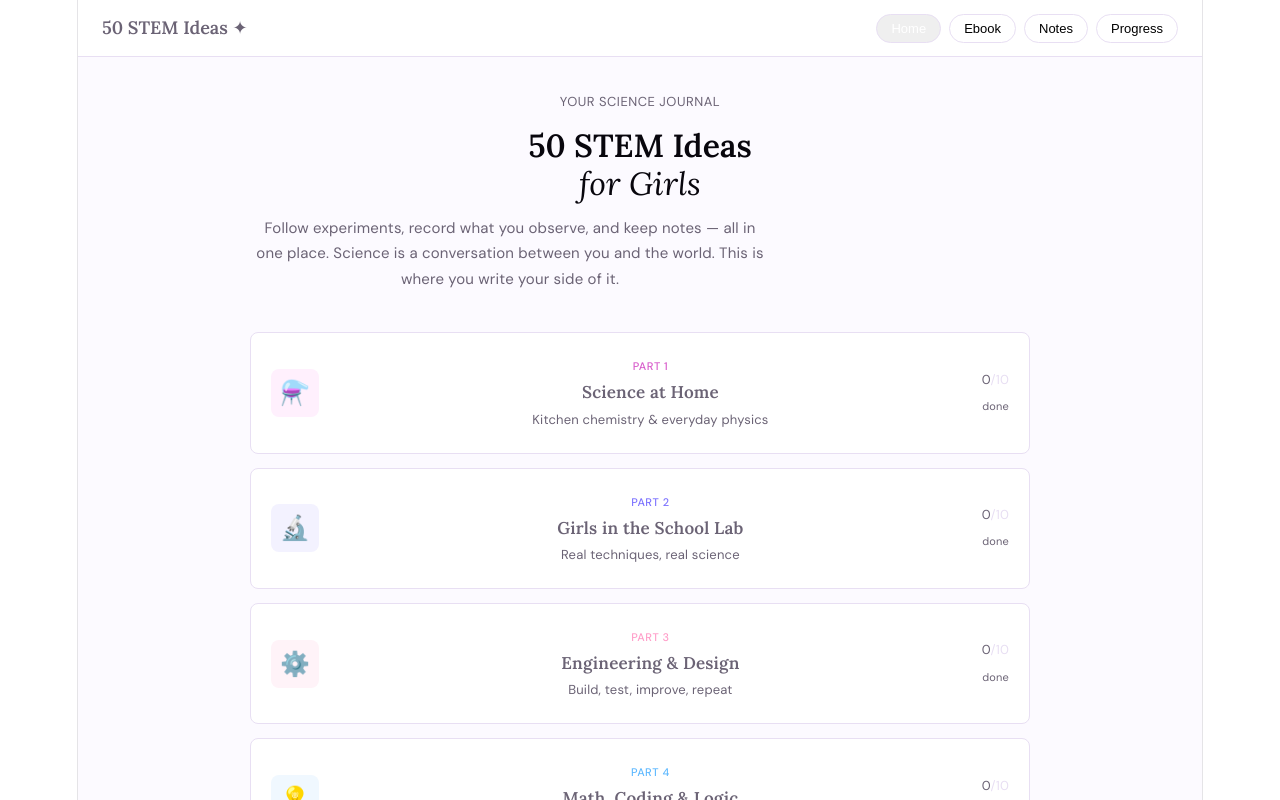
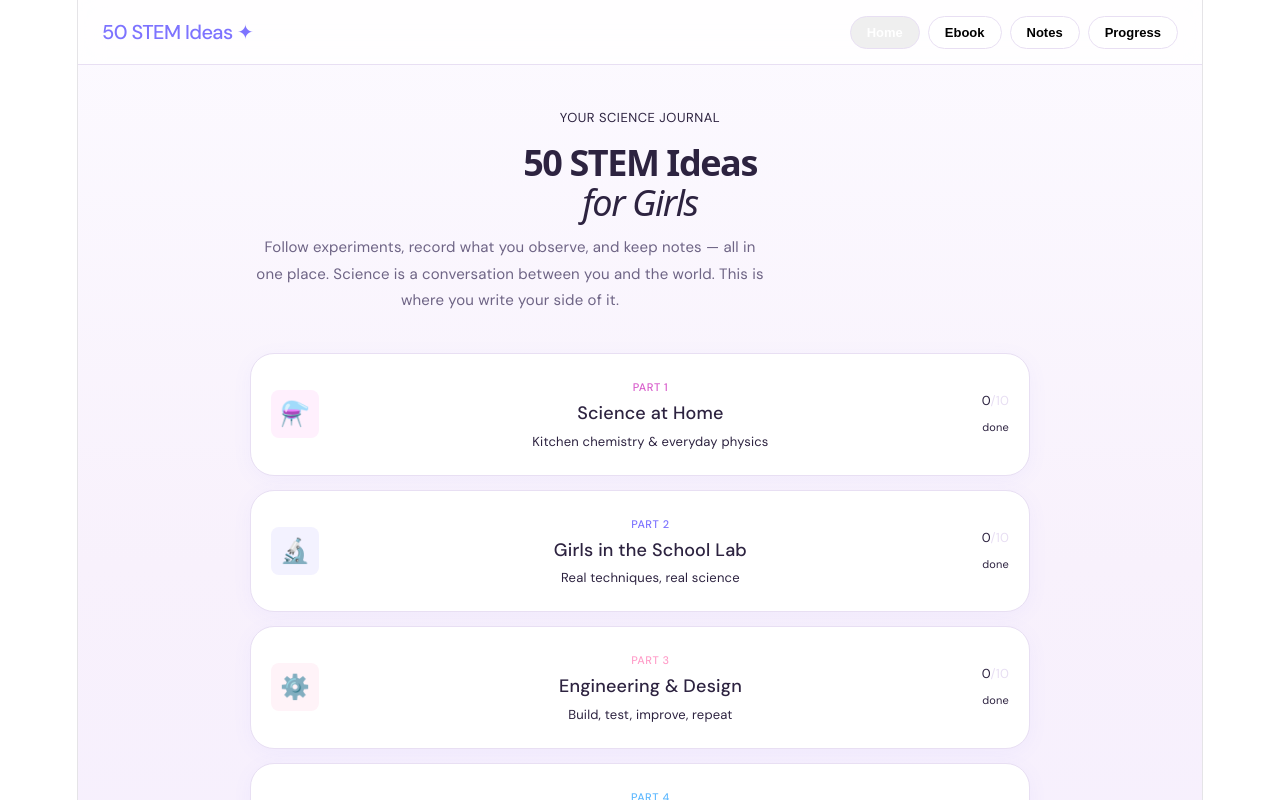
Before and after one commit to elena-ignaev/ebook-stem-her-way, a React (Vite) app: page / in a window 1280 px wide. Shown: the top 800 px of the page. Built offline with nearby package versions, Linux system fonts and the light colour scheme.

Commit message:
update color scheme

```diff
--- a/src/App.jsx
+++ b/src/App.jsx
@@ -453,35 +453,200 @@ const store = {
 
 // ─── TOKEN ALIASES ────────────────────────────────────────────────────────────
 const C = {
-  bg: T.cream, card: T.white, border: T.border,
-  brown: T.brown, brownMid: T.brownMid, brownLight: T.brownLight,
-  amber: T.amber, amberHover: T.amberDark,
-  sage: T.p2, coral: T.p1, blue: T.p4, green: T.p5,
-  tag: "#F3E8DC", tagText: T.brownMid,
+  bg: "#FCFAFF",
+  surface: "#F7F3FC",
+  card: "#FFFFFF",
+
+  border: "#E8DFF3",
+
+  text: "#2D2340",
+  textSecondary: "#6E6485",
+  textMuted: "#9E95B3",
+
+  primary: "#D85CCB",
+  primaryDark: "#B84AC2",
+
+  secondary: "#7D73FF",
+  secondaryDark: "#5F55E8",
+
+  accent: "#FF9EC9",
+
+  tag: "#F4F1FF",
+  tagText: "#7D73FF",
 };
 
 // ─── SHARED STYLES ────────────────────────────────────────────────────────────
 const s = {
-  app: { fontFamily:"'DM Sans',system-ui,sans-serif", background:C.bg, minHeight:"100vh", color:C.brown },
-  nav: { background:C.card, borderBottom:`1px solid ${C.border}`, padding:"0 24px", display:"flex", alignItems:"center", justifyContent:"space-between", height:56, position:"sticky", top:0, zIndex:100 },
-  navLogo: { fontFamily:"'Lora',Georgia,serif", fontSize:18, fontWeight:600, color:C.brown, cursor:"pointer", letterSpacing:0 },
-  navBtn: { background:"none", border:`1px solid ${C.border}`, borderRadius:20, padding:"6px 14px", fontSize:13, color:C.brownMid, cursor:"pointer", transition:"all .15s" },
-  main: { maxWidth:780, margin:"0 auto", padding:"32px 20px 80px" },
-  card: { background:C.card, border:`1px solid ${C.border}`, borderRadius:8, overflow:"hidden" },
-  h1: { fontFamily:"'Lora',Georgia,serif", fontSize:32, fontWeight:600, lineHeight:1.2, margin:"0 0 8px", letterSpacing:0 },
-  h2: { fontFamily:"'Lora',Georgia,serif", fontSize:22, fontWeight:600, lineHeight:1.3, margin:"0 0 6px", letterSpacing:0 },
-  h3: { fontFamily:"'Lora',Georgia,serif", fontSize:17, fontWeight:600, lineHeight:1.3, margin:"0 0 4px" },
-  body: { fontSize:15, lineHeight:1.7, color:C.brownMid },
-  tag: { display:"inline-block", background:C.tag, color:C.tagText, fontSize:12, fontWeight:500, padding:"3px 10px", borderRadius:20, letterSpacing:"0.2px" },
-  pill: (color) => ({ display:"inline-block", background:color+"22", color, fontSize:12, fontWeight:500, padding:"3px 10px", borderRadius:20 }),
-  btn: (color=C.amber) => ({ background:color, color:"#FFF", border:"none", borderRadius:8, padding:"10px 20px", fontSize:14, fontWeight:500, cursor:"pointer", transition:"opacity .15s" }),
-  outlineBtn: { background:"none", border:`1px solid ${C.border}`, borderRadius:8, padding:"9px 18px", fontSize:14, color:C.brownMid, cursor:"pointer", transition:"all .15s" },
-  check: (done,color) => ({
-    width:22, height:22, borderRadius:6, border:`2px solid ${done?color:C.border}`,
-    background:done?color:"transparent", cursor:"pointer", flexShrink:0,
-    display:"flex", alignItems:"center", justifyContent:"center", transition:"all .2s",
+  app: {
+    fontFamily: "'DM Sans', system-ui, sans-serif",
+    background:
+      "linear-gradient(180deg,#FCFAFF 0%,#F8F1FC 45%,#F4EEFF 100%)",
+    minHeight: "100vh",
+    color: C.text,
+  },
+
+  nav: {
+    background: "rgba(255,255,255,0.8)",
+    backdropFilter: "blur(12px)",
+    borderBottom: `1px solid ${C.border}`,
+    padding: "0 24px",
+    display: "flex",
+    alignItems: "center",
+    justifyContent: "space-between",
+    height: 64,
+    position: "sticky",
+    top: 0,
+    zIndex: 100,
+  },
+
+  navLogo: {
+    fontSize: 20,
+    fontWeight: 800,
+    color: C.secondary,
+    cursor: "pointer",
+    letterSpacing: "-0.03em",
+  },
+
+  navBtn: {
+    background: "#FFF",
+    border: `1px solid ${C.border}`,
+    borderRadius: 999,
+    padding: "8px 16px",
+    fontSize: 13,
+    fontWeight: 600,
+    color: C.textSecondary,
+    cursor: "pointer",
+    transition: "all .15s",
+  },
+
+  main: {
+    maxWidth: 780,
+    margin: "0 auto",
+    padding: "40px 24px 100px",
+  },
+
+  card: {
+    background: C.card,
+    border: `1px solid ${C.border}`,
+    borderRadius: 24,
+    overflow: "hidden",
+    boxShadow:
+      "0 4px 20px rgba(125,115,255,.06)",
+  },
+
+  h1: {
+    fontSize: 36,
+    fontWeight: 800,
+    lineHeight: 1.1,
+    margin: "0 0 10px",
+    letterSpacing: "-0.04em",
+    color: C.text,
+  },
+
+  h2: {
+    fontSize: 24,
+    fontWeight: 700,
+    lineHeight: 1.2,
+    margin: "0 0 8px",
+    letterSpacing: "-0.03em",
+    color: C.text,
+  },
+
+  h3: {
+    fontSize: 18,
+    fontWeight: 700,
+    lineHeight: 1.3,
+    margin: "0 0 6px",
+    color: C.text,
+  },
+
+  body: {
+    fontSize: 15,
+    lineHeight: 1.75,
+    color: C.textSecondary,
+  },
+
+  tag: {
+    display: "inline-block",
+    background: C.tag,
+    color: C.tagText,
+    fontSize: 12,
+    fontWeight: 700,
+    padding: "5px 12px",
+    borderRadius: 999,
+    letterSpacing: "0.02em",
+  },
+
+  pill: (color) => ({
+    display: "inline-block",
+    background: `${color}15`,
+    color,
+    fontSize: 12,
+    fontWeight: 700,
+    padding: "5px 12px",
+    borderRadius: 999,
   }),
-  textarea: { width:"100%", background:C.bg, border:`1px solid ${C.border}`, borderRadius:8, padding:14, fontSize:14, lineHeight:1.7, color:C.brown, resize:"vertical", minHeight:120, fontFamily:"inherit", boxSizing:"border-box", outline:"none" },
+
+  btn: (color = C.primary) => ({
+    background:
+      color === C.primary
+        ? `linear-gradient(135deg, ${C.primary}, ${C.secondary})`
+        : color,
+    color: "#FFF",
+    border: "none",
+    borderRadius: 16,
+    padding: "12px 22px",
+    fontSize: 14,
+    fontWeight: 700,
+    cursor: "pointer",
+    boxShadow:
+      "0 6px 18px rgba(216,92,203,.18)",
+    transition: "all .15s",
+  }),
+
+  outlineBtn: {
+    background: "#FFF",
+    border: `1px solid ${C.border}`,
+    borderRadius: 16,
+    padding: "11px 20px",
+    fontSize: 14,
+    fontWeight: 600,
+    color: C.textSecondary,
+    cursor: "pointer",
+    transition: "all .15s",
+  },
+
+  check: (done, color) => ({
+    width: 24,
+    height: 24,
+    borderRadius: 8,
+    border: `2px solid ${
+      done ? color : C.border
+    }`,
+    background: done ? color : "#FFF",
+    cursor: "pointer",
+    flexShrink: 0,
+    display: "flex",
+    alignItems: "center",
+    justifyContent: "center",
+    transition: "all .2s",
+  }),
+
+  textarea: {
+    width: "100%",
+    background: C.surface,
+    border: `1px solid ${C.border}`,
+    borderRadius: 20,
+    padding: 16,
+    fontSize: 14,
+    lineHeight: 1.7,
+    color: C.text,
+    resize: "vertical",
+    minHeight: 120,
+    fontFamily: "inherit",
+    boxSizing: "border-box",
+    outline: "none",
+  },
 };
 
 // ─── FONT INJECTOR ─────────────────────────────────────────────────────────────
```
